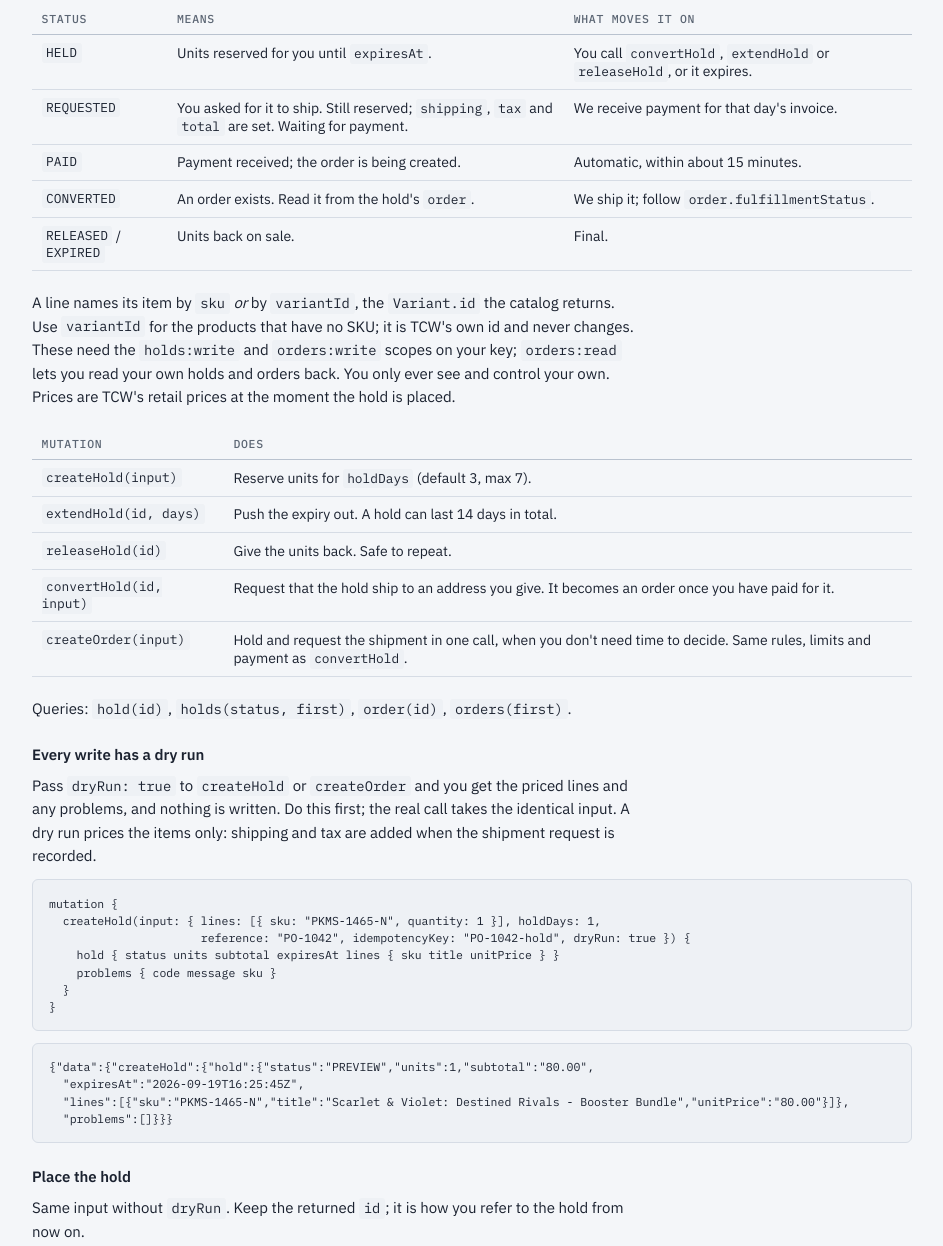
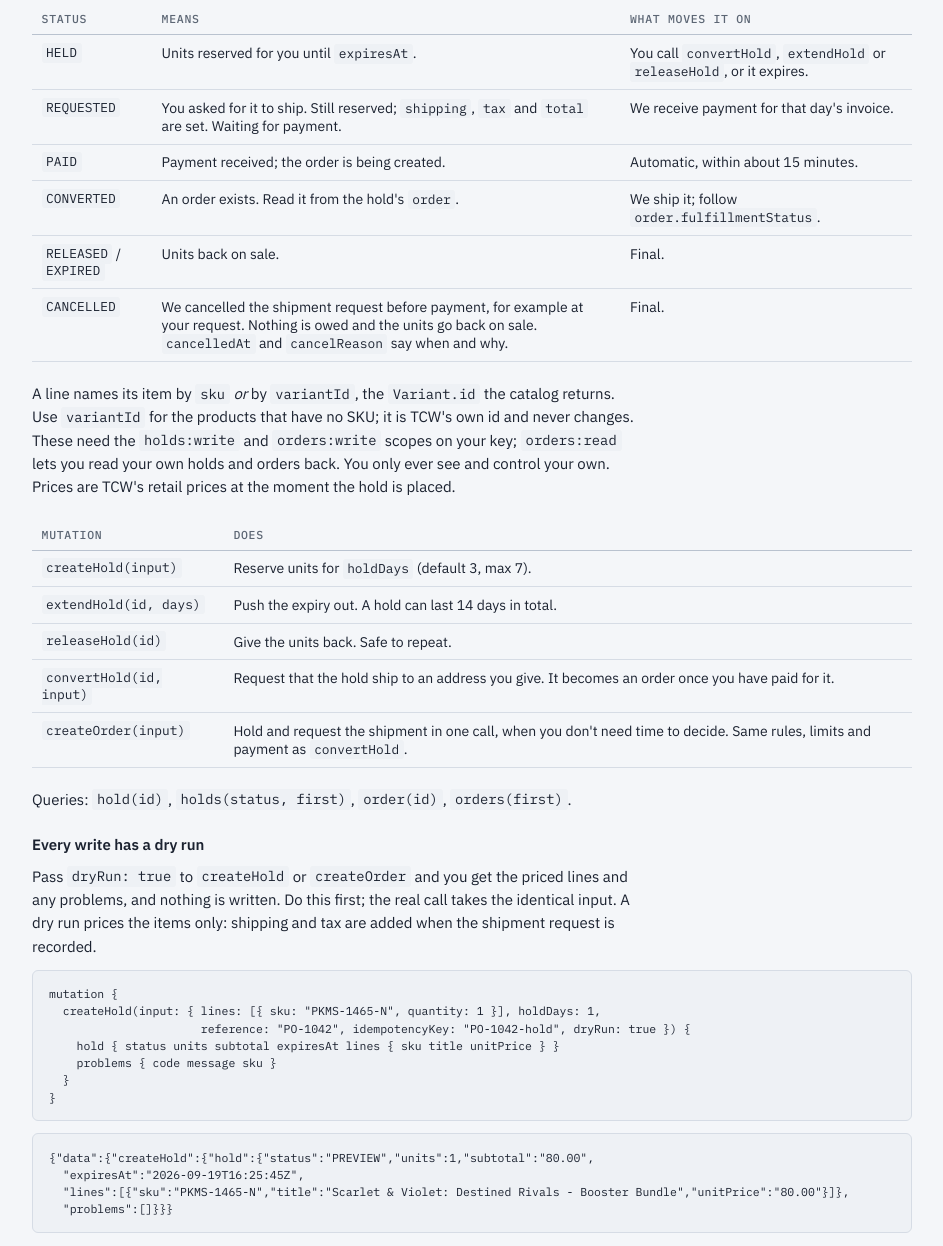
Before and after one commit to RichieTCW/tcw-api-docs, a plain HTML site: page index.html in a window 1280 px wide. Shown: the part 4642-5888 px from the top of the page, without its empty margins (168-1111 px from the left). Drawn offline with Linux system fonts and the light colour scheme.

Commit message:
Guide from TCW-API 8e76a0d

```diff
--- a/index.html
+++ b/index.html
@@ -179,6 +179,7 @@ li{margin:.3rem 0}
 <tr><td><code>PAID</code></td><td>Payment received; the order is being created.</td><td>Automatic, within about 15 minutes.</td></tr>
 <tr><td><code>CONVERTED</code></td><td>An order exists. Read it from the hold's <code>order</code>.</td><td>We ship it; follow <code>order.fulfillmentStatus</code>.</td></tr>
 <tr><td><code>RELEASED</code> / <code>EXPIRED</code></td><td>Units back on sale.</td><td>Final.</td></tr>
+<tr><td><code>CANCELLED</code></td><td>We cancelled the shipment request before payment, for example at your request. Nothing is owed and the units go back on sale. <code>cancelledAt</code> and <code>cancelReason</code> say when and why.</td><td>Final.</td></tr>
 </table></div>
 <p>A line names its item by <code>sku</code> <em>or</em> by <code>variantId</code>, the <code>Variant.id</code> the catalog returns. Use <code>variantId</code> for the products that have no SKU; it is TCW's own id and never changes. These need the <code>holds:write</code> and <code>orders:write</code> scopes on your key; <code>orders:read</code> lets you read your own holds and orders back. You only ever see and control your own. Prices are TCW's retail prices at the moment the hold is placed.</p>
 
@@ -249,7 +250,7 @@ li{margin:.3rem 0}
 <pre><code>{"data":{"convertHold":{"hold":{"status":"REQUESTED","subtotal":"80.00","shipping":"9.99","tax":"7.99","total":"97.98",
   "expiresAt":"2026-09-25T16:28:40Z"},
   "order":null,"problems":[]}}}</code></pre>
-<p>Calling it again is safe and returns the hold as it stands. A requested hold can no longer be extended or released from the API; contact us if you need to cancel one. Pay before <code>expiresAt</code>: after that the reservation lapses and the units can sell elsewhere. After payment, read the order from the hold:</p>
+<p>Calling it again is safe and returns the hold as it stands. A requested hold can no longer be extended or released from the API; contact us if you need to cancel one. Once we have, the hold reads <code>CANCELLED</code>, with <code>cancelledAt</code> and <code>cancelReason</code> set and <code>order</code> null. A request can be cancelled only before it is paid. Pay before <code>expiresAt</code>: after that the reservation lapses and the units can sell elsewhere. After payment, read the order from the hold:</p>
 <pre><code>{ hold(id: "h_d79c13c62082") { status order { id name paymentStatus fulfillmentStatus subtotal shipping tax total } } }</code></pre>
 <pre><code>{"data":{"hold":{"status":"CONVERTED","order":{"id":"7087128739978","name":"#88664","paymentStatus":"PAID",
   "fulfillmentStatus":"UNFULFILLED","subtotal":"80.00","shipping":"9.99","tax":"7.99","total":"97.98"}}}}</code></pre>
```
